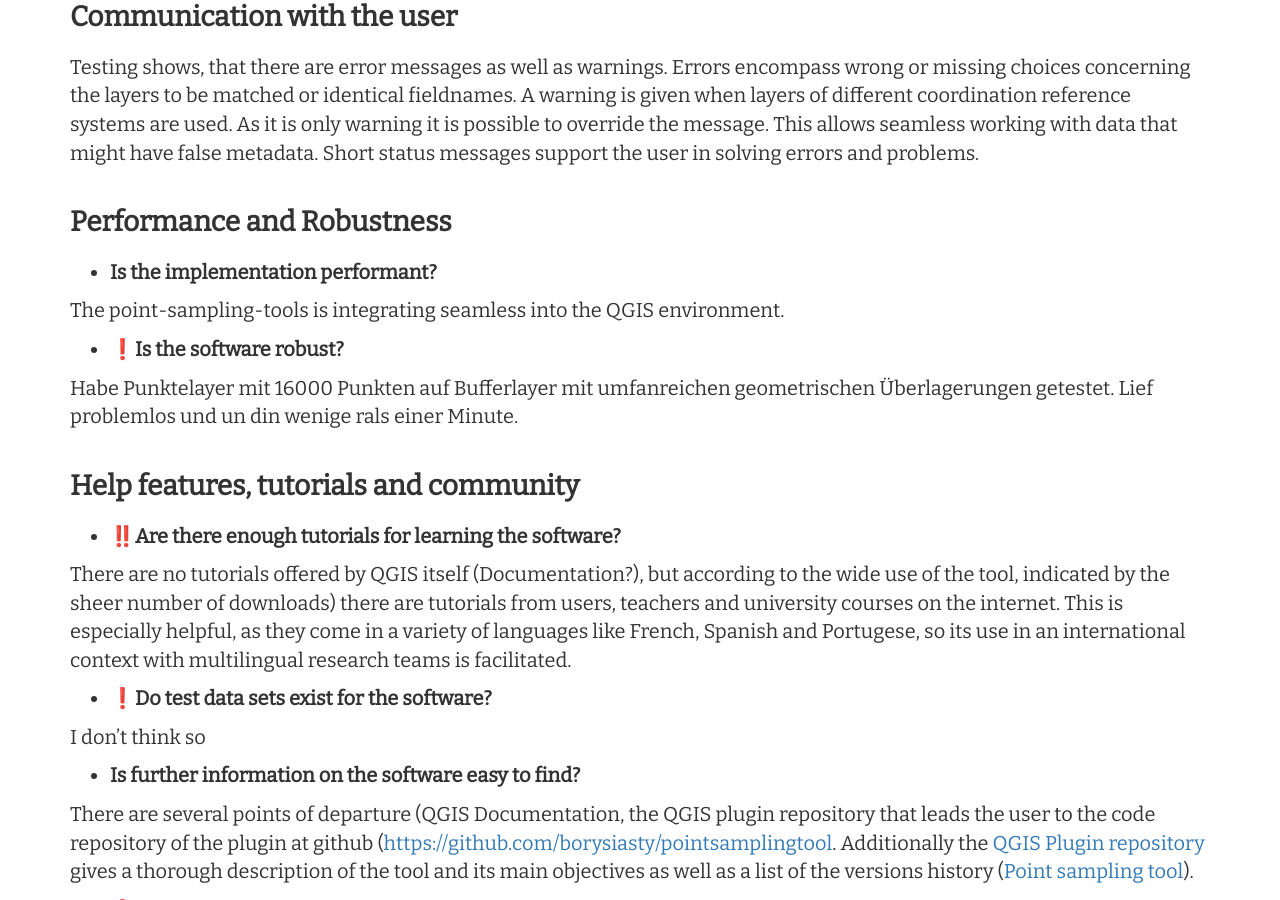
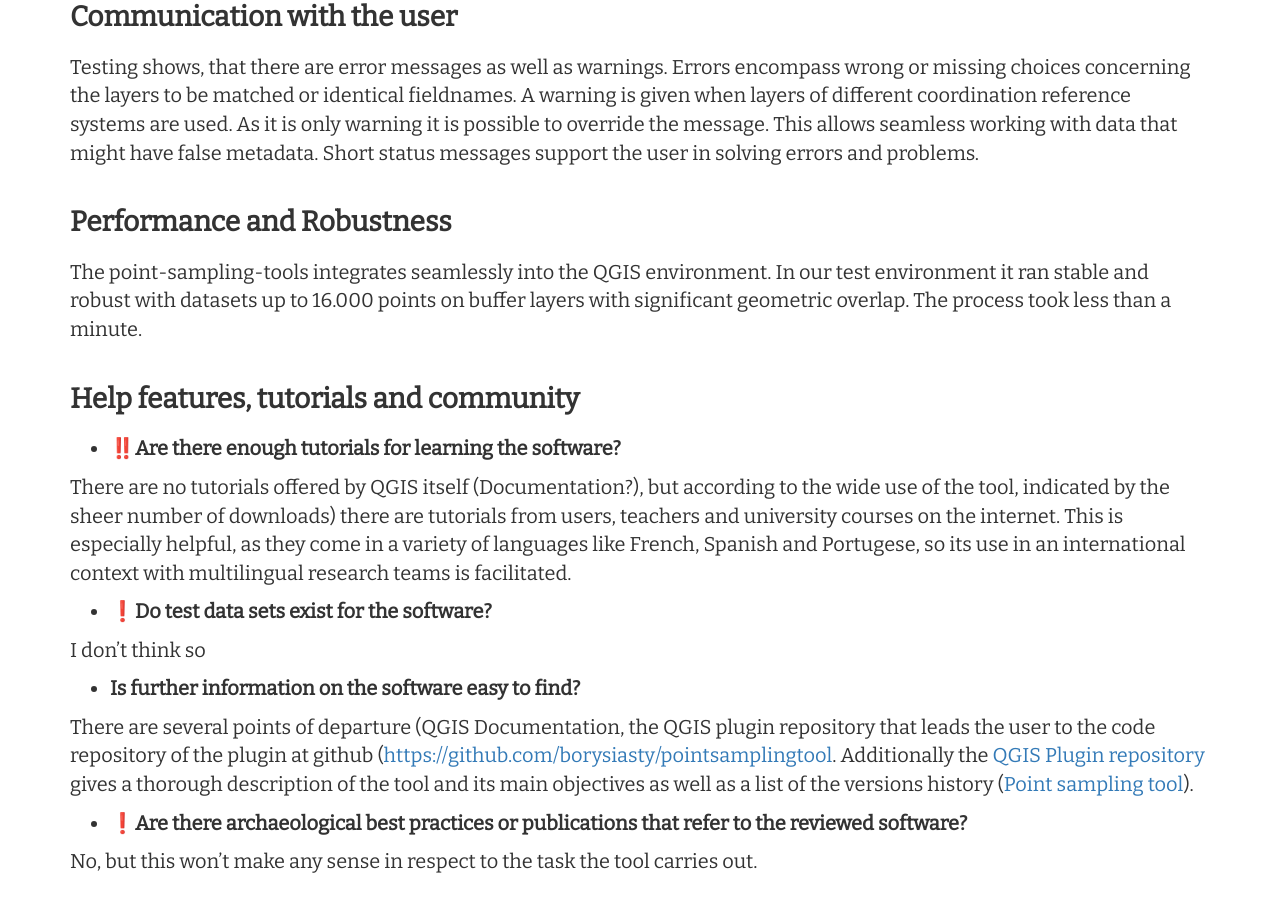
Before and after one commit to Research-Squirrel-Engineers/DGUF_PointSamplingTool, a Jekyll site: the page built from Review_Draft.md, in a window 1280 px wide and 900 px high, scrolled down 3509 px. Built offline with Jekyll 4.4.1, drawn with Linux system fonts in a browser that asks for light colours; nearby versions of some CDN libraries; emoji names are drawn with the system emoji font.

Commit message:
cleaned performance and robustness

```diff
--- a/Review_Draft.md
+++ b/Review_Draft.md
@@ -131,13 +131,8 @@
 
 #### Performance and Robustness
 
-* **Is the implementation performant?**
+The point-sampling-tools integrates seamlessly into the QGIS environment. In our test environment it ran stable and robust with datasets up to 16.000 points on buffer layers with significant geometric overlap. The process took less than a minute.
 
-The point-sampling-tools is integrating seamless into the QGIS environment.
-
-* :heavy_exclamation_mark:**Is the software robust?**
-
-Habe Punktelayer mit 16000 Punkten auf Bufferlayer mit umfanreichen geometrischen Überlagerungen getestet. Lief problemlos und un din wenige rals einer Minute.
 
 #### Help features, tutorials and community
 
```
